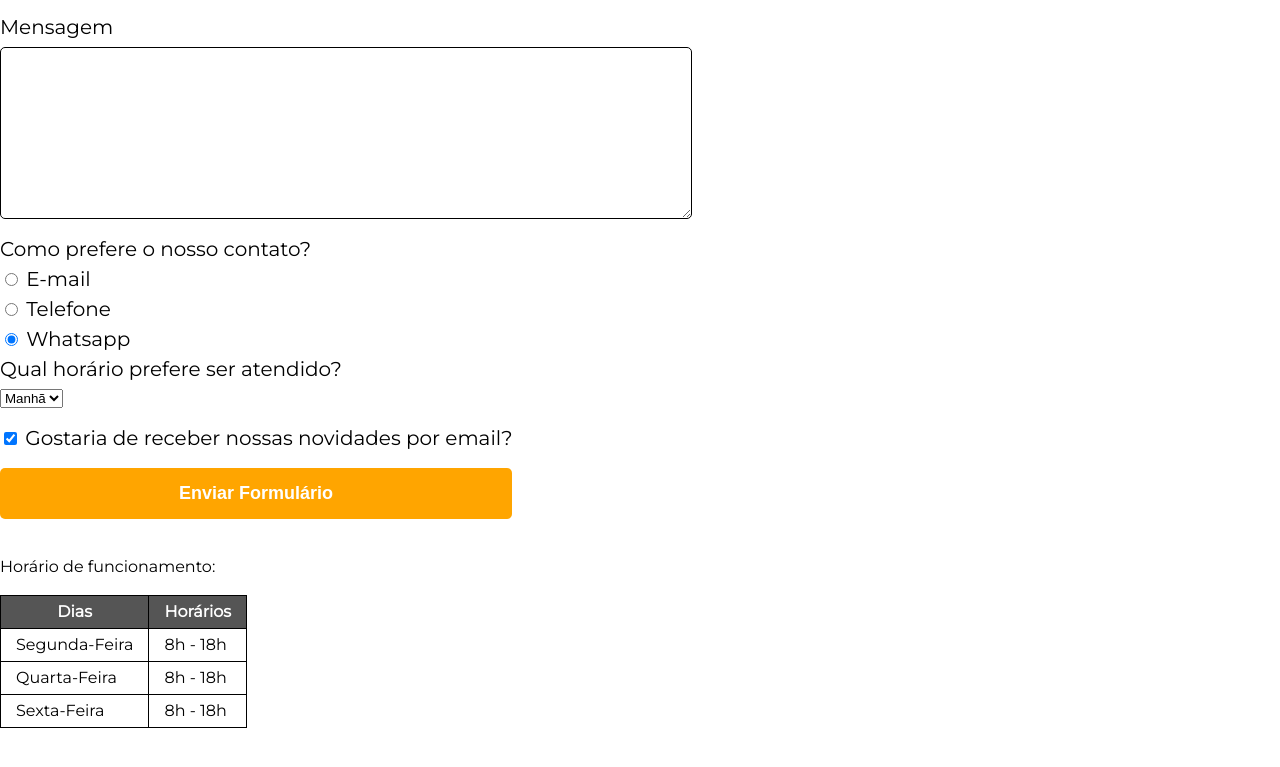
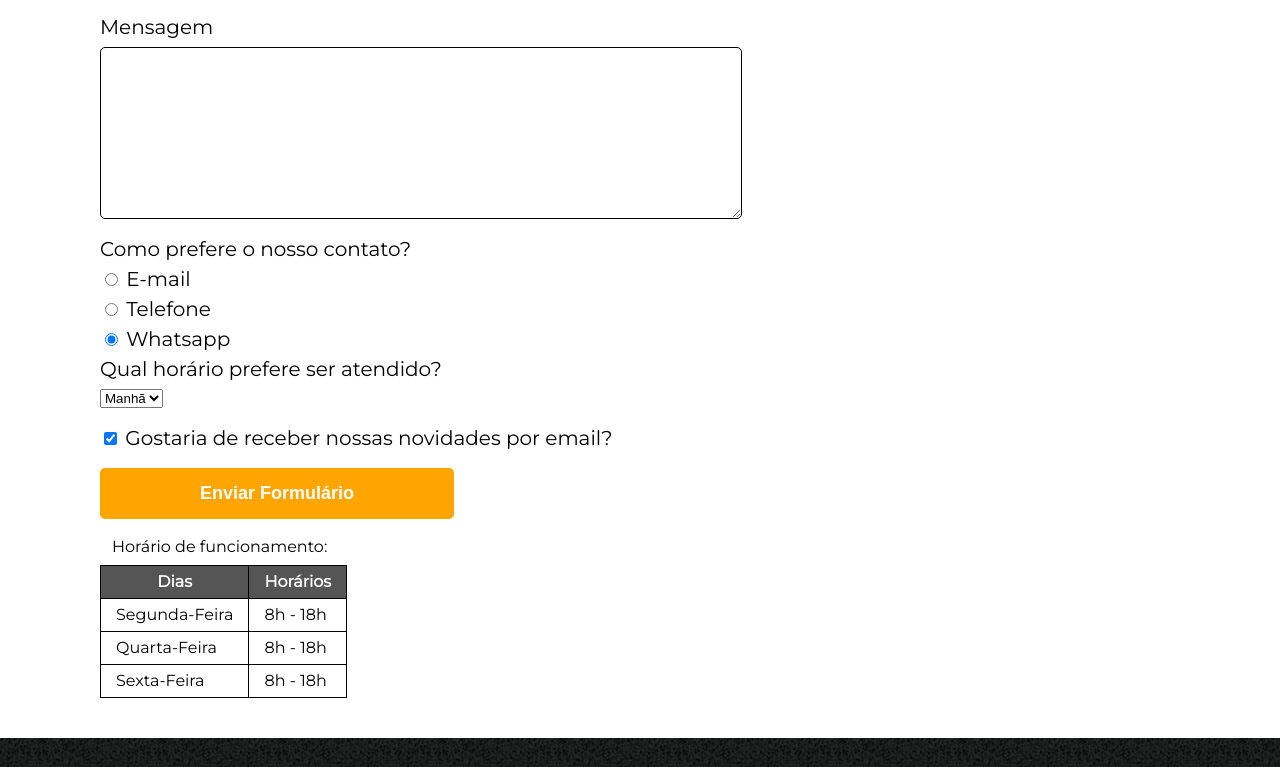
Before and after one commit to DannielSArruda/BarbeariaAluraHTML-CSS, a plain HTML site: page contato.html in a window 1280 px wide. Shown: the part 577-1344 px from the top of the page. Drawn offline with Linux system fonts and the light colour scheme.

Commit message:
changed the style

```diff
--- a/css/style.css
+++ b/css/style.css
@@ -66,7 +66,7 @@ nav a:hover{
 }
 
 .produtos li:hover h2{
-    font-size: 34px;
+    font-size: 30px;
 }
 
 .produtos li:active{
@@ -74,7 +74,7 @@ nav a:hover{
 }
 
 .produtos h2 {
-    font-size: 30px;
+    font-size: 26px;
     font-weight: bold;
 }
 
@@ -105,7 +105,7 @@ main{
 }
 
 form{
-    margin: 40px 0;
+    margin: 40px 0 0 100px;
 }
 form label, form legend{
     display: block;
@@ -127,7 +127,7 @@ form label, form legend{
 }
 
 .enviar{
-    width: 40%;
+    width: 30%;
     padding: 15px 0;
     background: orange;
     color:white;
@@ -141,11 +141,15 @@ form label, form legend{
 
 .enviar:hover{
     background: darkorange;
-    transform: scale(1.2);
+    transform: scale(1.1);
 }
 
-table{
-    margin: 20px 0 40px;
+#table{
+    margin: 20px 0 40px 100px;
+}
+
+#table p{
+    margin: 0 0 10px 12px;
 }
 
 thead{
```
